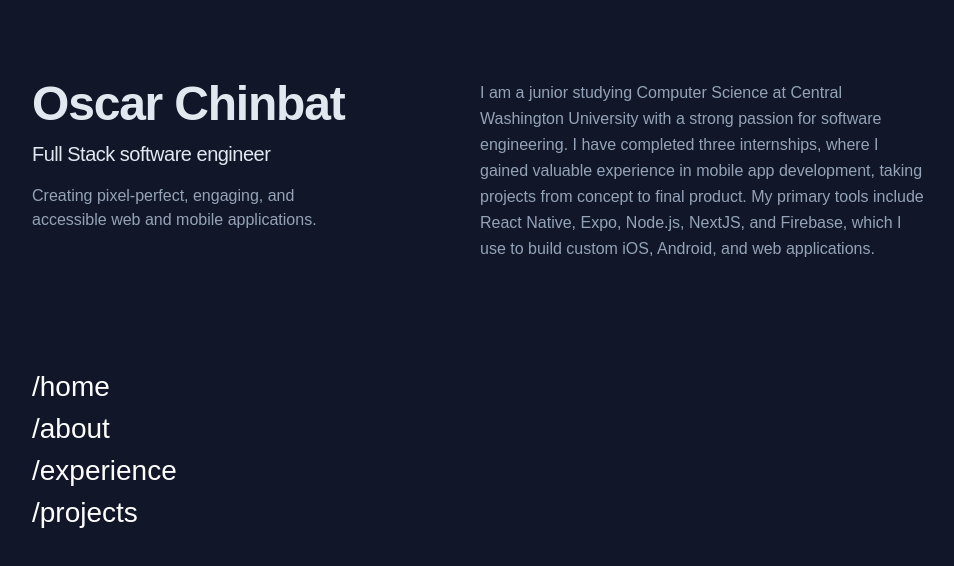
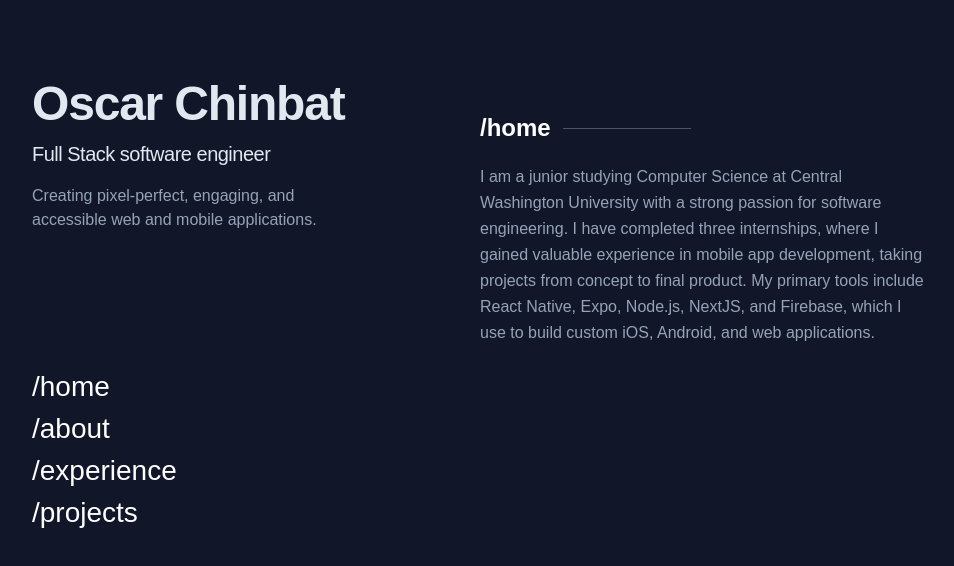
Before and after one commit to orchlonn/orchlon-portfolio, a Next.js app: page / in a window 1280 px wide. Shown: the top 566 px of the page, without its empty margins (160-1114 px from the left). Built offline with nearby package versions, Linux system fonts and the light colour scheme.

Commit message:
added changes

```diff
--- a/src/app/screens/HomeSection.tsx
+++ b/src/app/screens/HomeSection.tsx
@@ -3,6 +3,10 @@ import ExperienceItem from "@/Components/ExperienceItem";
 const HomeSection = () => {
   return (
     <div className="flex flex-col gap-y-5">
+      <h1 className="flex section-header text-2xl font-bold mt-8 items-center">
+        /home
+        <span className="nav-indicator mr-4 h-[1px] w-32 bg-slate-600 transition-all ml-3"></span>
+      </h1>
       <p className="text-slate-400 leading-relaxed">
         I am a junior studying Computer Science at Central Washington University
         with a strong passion for software engineering. I have completed three
```
